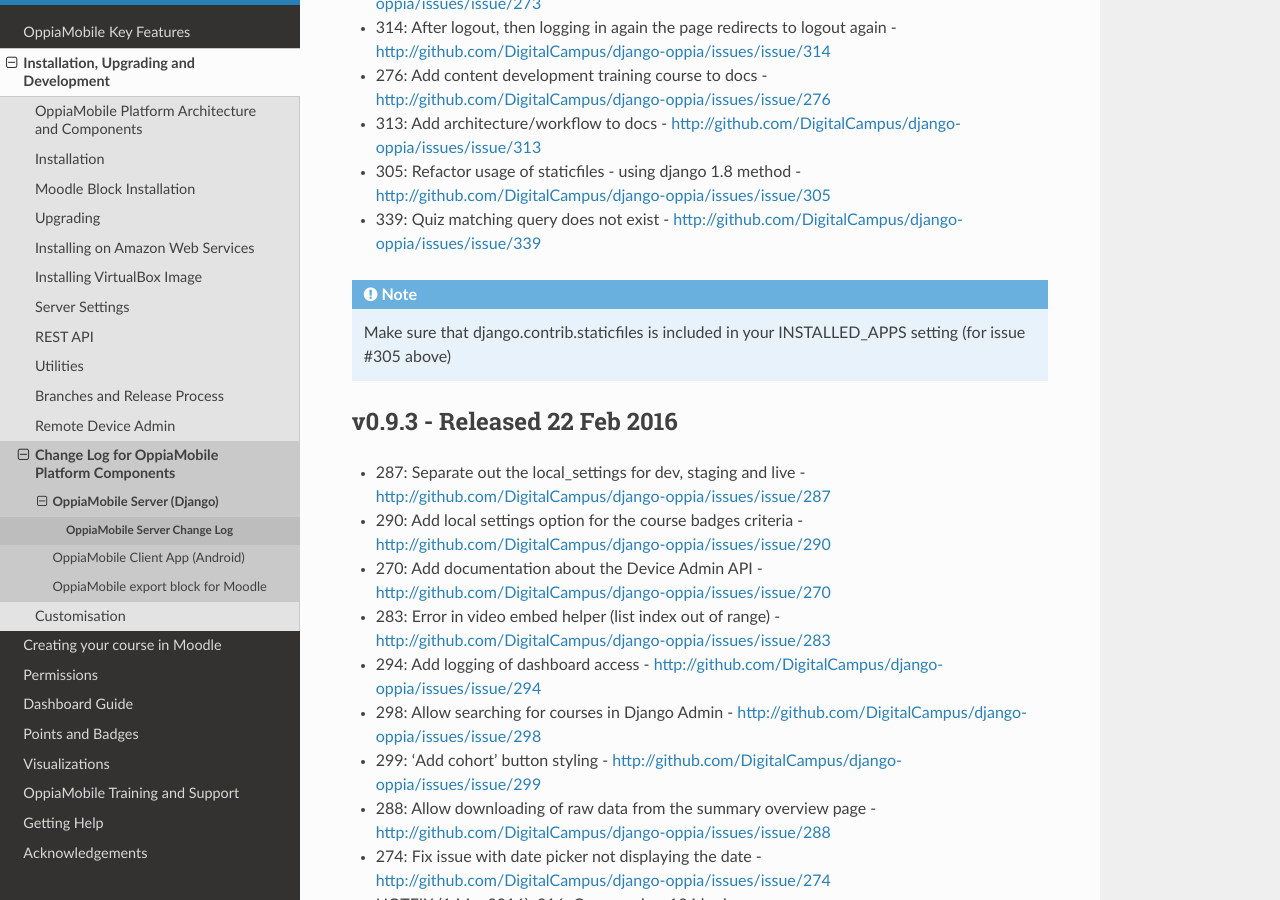
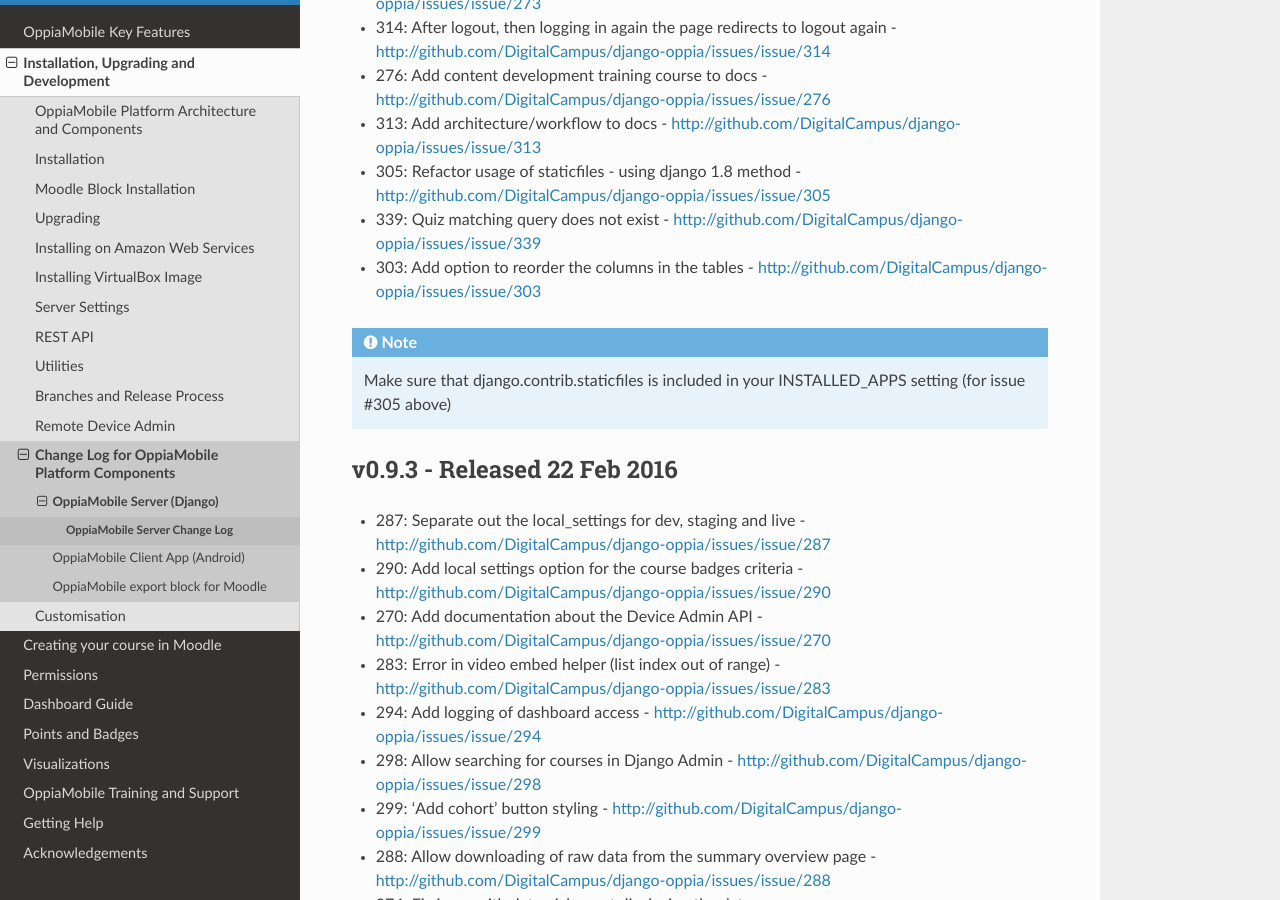
Before and after one commit to DigitalCampus/django-oppia, a Sphinx documentation site: the page built from docs/dev/changelog_server.rst, in a window 1280 px wide and 900 px high, scrolled down 344 px. Built offline with Sphinx 7.4.7 and the Read the Docs theme 2.0.0, drawn with Linux system fonts in a browser that asks for light colours; the version number is read from the project's files by our own code.

Commit message:
update docs

```diff
--- a/docs/dev/changelog_server.rst
+++ b/docs/dev/changelog_server.rst
@@ -14,6 +14,7 @@
 * 313: Add architecture/workflow to docs - http://github.com/DigitalCampus/django-oppia/issues/issue/313
 * 305: Refactor usage of staticfiles - using django 1.8 method - http://github.com/DigitalCampus/django-oppia/issues/issue/305
 * 339: Quiz matching query does not exist - http://github.com/DigitalCampus/django-oppia/issues/issue/339
+* 303: Add option to reorder the columns in the tables - http://github.com/DigitalCampus/django-oppia/issues/issue/303
 
 .. note::
  	Make sure that django.contrib.staticfiles is included in your INSTALLED_APPS setting (for issue #305 above)
```
